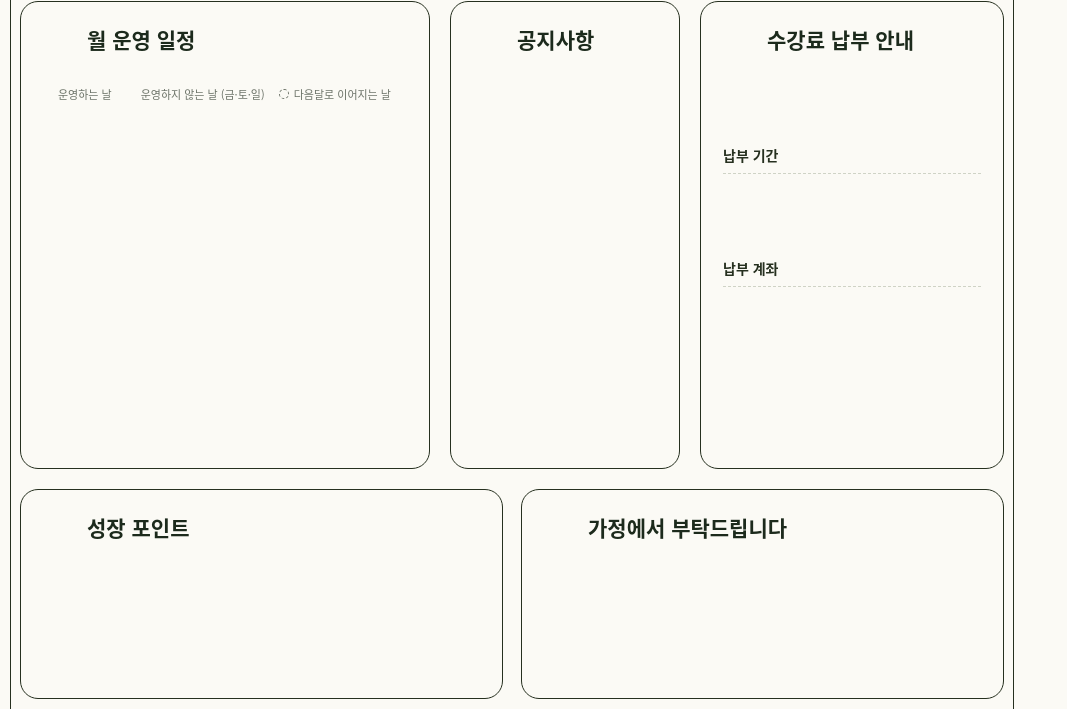
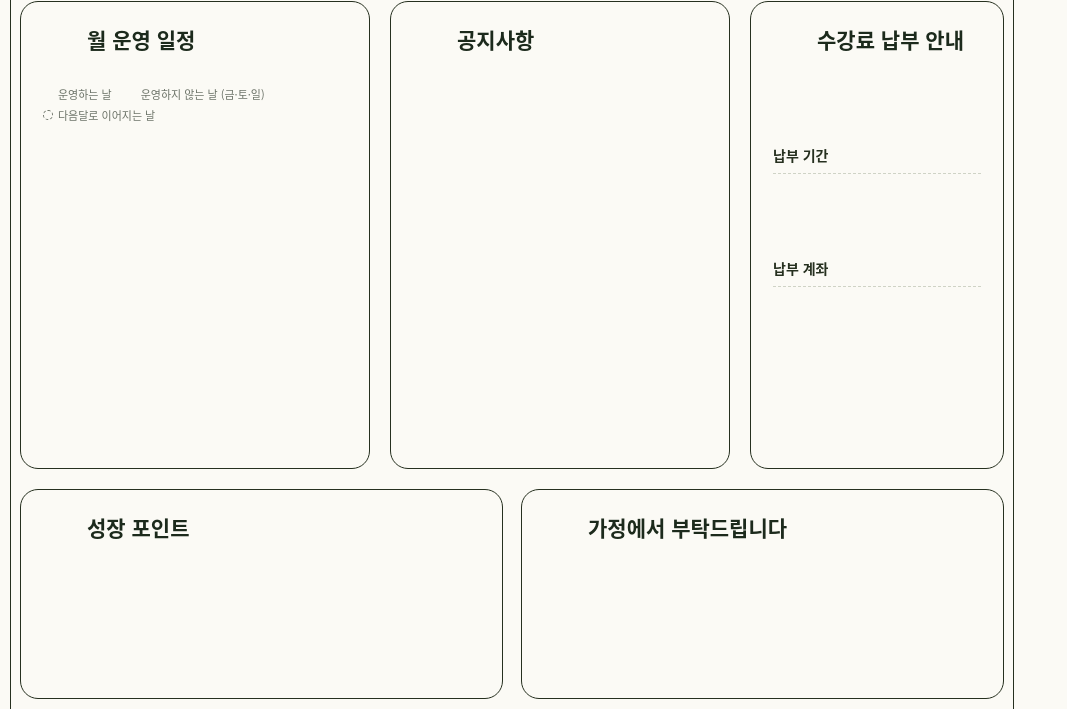
Before and after one commit to ppsj2235-dot/study-room-app, a Python web app: template templates/newsletter_flyer.html in a window 1280 px wide. Shown: the part 304-1013 px from the top of the page, without its empty margins (0-1067 px from the left). Run offline with Jinja, Linux system fonts and the light colour scheme; the template is opened without the code that fills it, so the values that code supplies are empty.

Commit message:
알림장 공지사항 칸 너비 확대 (230px -> 340px), 달력/수강료 칸 너비 조정
Co-Authored-By: Claude Sonnet 5.5 <noreply@anthropic.com>
Claude-Session: https://claude.ai/code/session_01GbxELHRk3eNKrZKGPXPspm

```diff
--- a/templates/newsletter_flyer.html
+++ b/templates/newsletter_flyer.html
@@ -93,7 +93,7 @@
   .card-body { padding: 8px 22px 20px; }
 
   /* ---------- Calendar card ---------- */
-  #card-calendar { left: 20px; top: 305px; width: 410px; height: 468px; }
+  #card-calendar { left: 20px; top: 305px; width: 350px; height: 468px; }
   .cal-grid {
     display: grid;
     grid-template-columns: repeat(7, 1fr);
@@ -126,7 +126,7 @@
   .dot.closed { background: var(--c-negative); }
 
   /* ---------- Notice card ---------- */
-  #card-notice { left: 450px; top: 305px; width: 230px; height: 468px; display: flex; flex-direction: column; }
+  #card-notice { left: 390px; top: 305px; width: 340px; height: 468px; display: flex; flex-direction: column; }
   #card-notice .card-body { flex: 1; display: flex; }
   .notice-list { flex: 1; display: flex; flex-direction: column; justify-content: space-evenly; }
   .notice-item { margin-top: 0; }
@@ -140,7 +140,7 @@
   .notice-rule { border-bottom: 1px dashed #cfd3c6; margin: 10px 0 0 34px; }
 
   /* ---------- Tuition card ---------- */
-  #card-tuition { left: 700px; top: 305px; width: 304px; height: 468px; display: flex; flex-direction: column; }
+  #card-tuition { left: 750px; top: 305px; width: 254px; height: 468px; display: flex; flex-direction: column; }
   #card-tuition .card-body { flex: 1; display: flex; }
   .tuition-fields { flex: 1; display: flex; flex-direction: column; justify-content: space-evenly; }
   .tuition-label { font-size: 14px; font-weight: 700; color: #26301f; margin-top: 0; }
```
